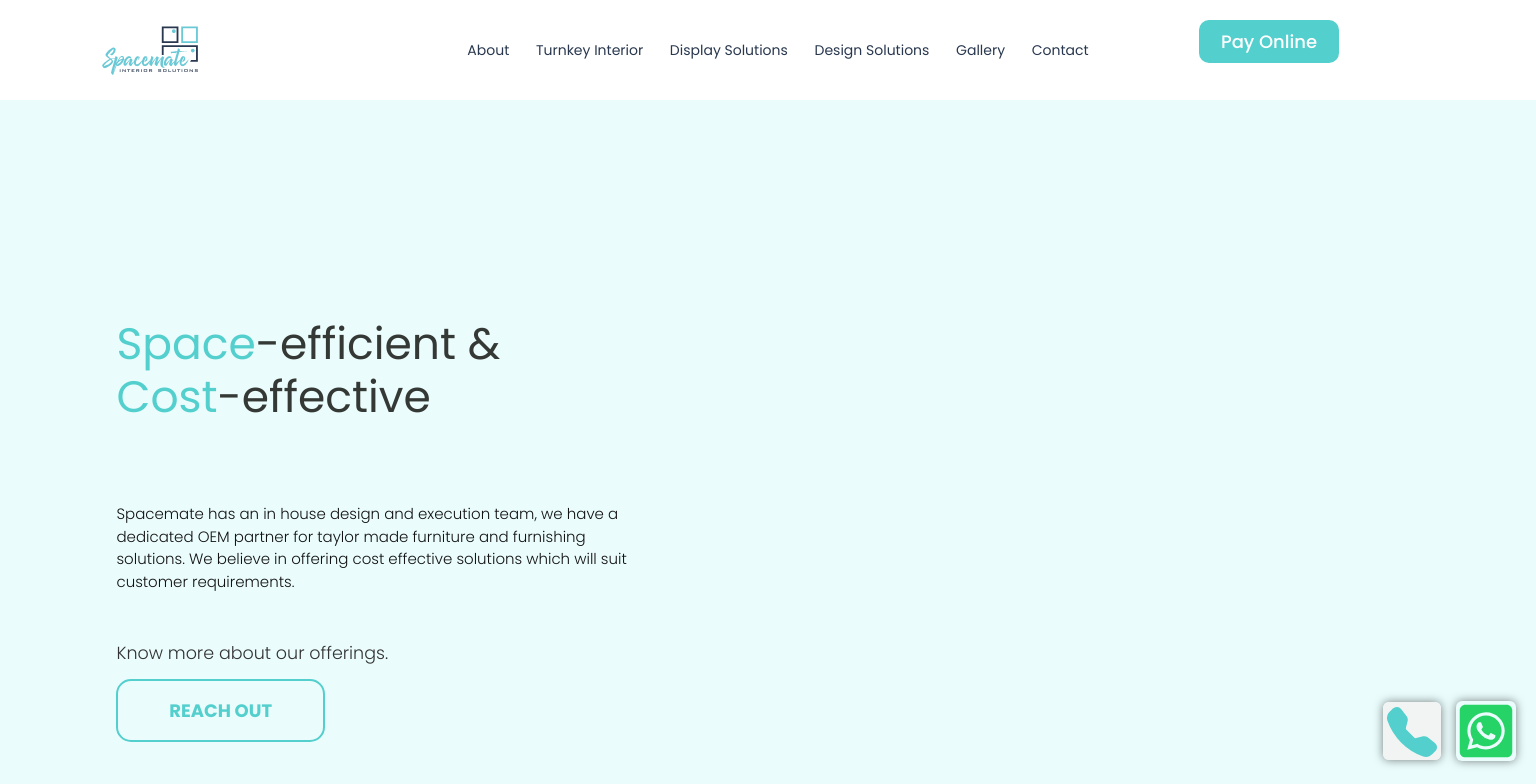
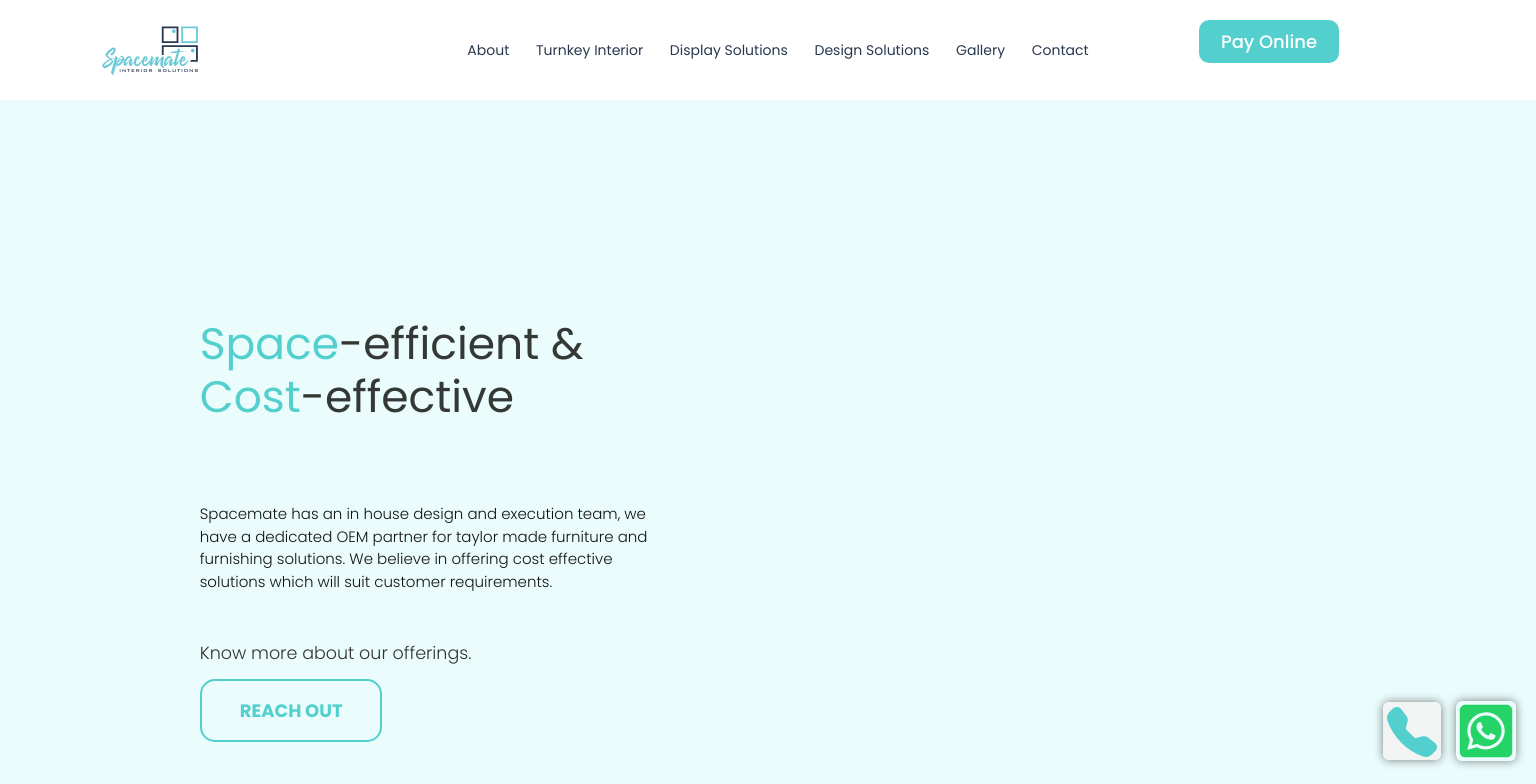
Before and after one commit to abhijeetkulkarni7598/spacemate, a React (Create React App) app: page / in a window 1536 px wide. Shown: the top 784 px of the page. Built offline with nearby package versions, Linux system fonts and the light colour scheme.

Commit message:
.container fix

```diff
--- a/src/index.css
+++ b/src/index.css
@@ -59,7 +59,7 @@ h6 {
     .container-sm,
     .container-xl,
     .container-xxl {
-      max-width: 1500px !important;
+      /* max-width: 1500px !important; */
     }
   }
 
@@ -70,6 +70,6 @@ h6 {
     .container-sm,
     .container-xl,
     .container-xxl {
-      max-width: 1400px;
+      /* max-width: 1400px; */
     }
   }
```
